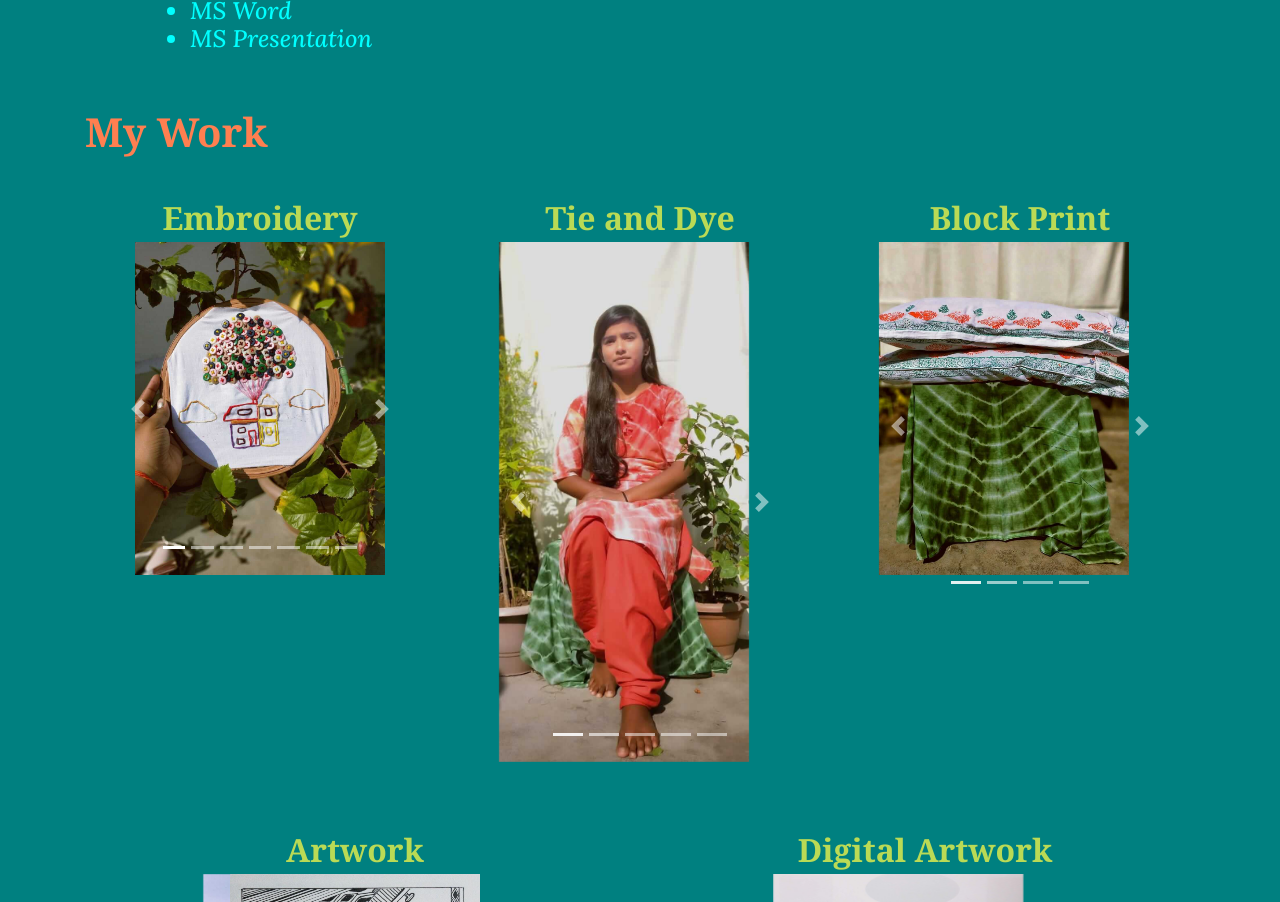
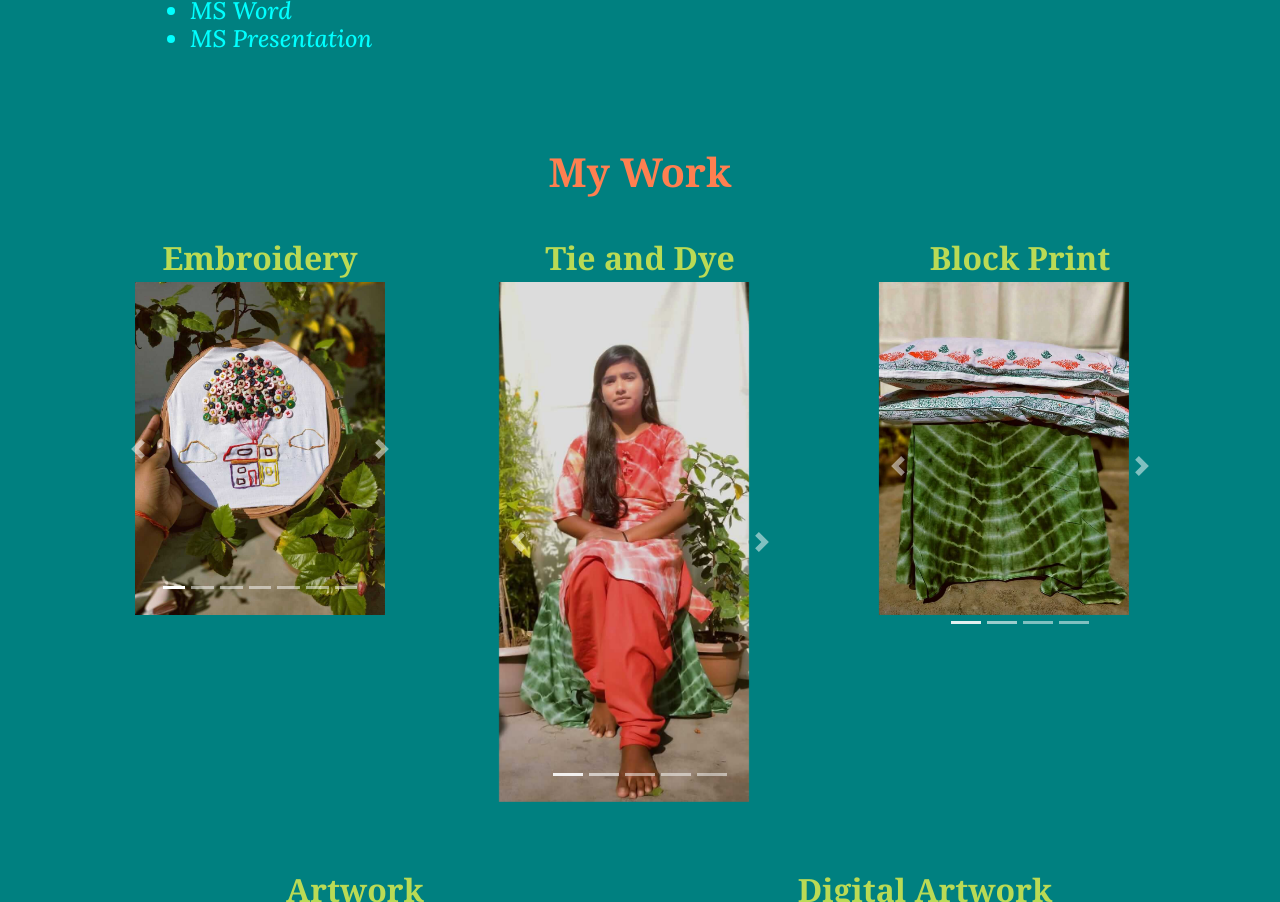
Before and after one commit to pallavi0499/pallavi0499.github.io, a plain HTML site: page index.html in a window 1280 px wide. Shown: the part 1635-2537 px from the top of the page. Drawn offline with nearby package versions, Linux system fonts and the light colour scheme; a web font is replaced by a local one.

Commit message:
fix portfolio

```diff
--- a/index.css
+++ b/index.css
@@ -257,6 +257,11 @@ a {
   margin: 0 auto;
 }
 
+.section-portfolio .headTitle{
+  text-align: center;
+  padding-top: 2.5rem;
+}
+
 .section-portfolio-item {
   margin: 2rem;
 }
```
